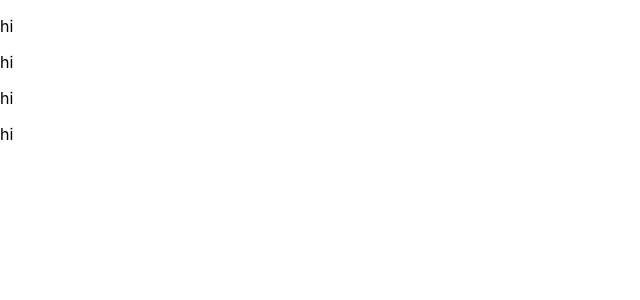
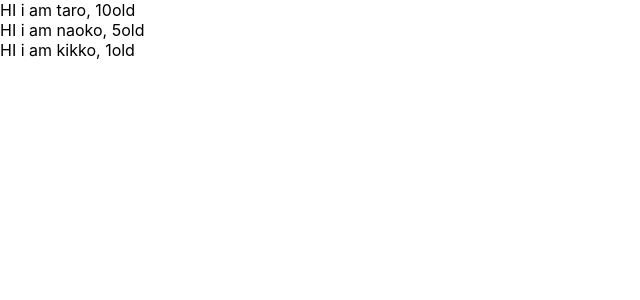
Before and after one commit to t-koi/react-udemy2, a React (Create React App) app: page / in a window 1280 px wide. Shown: the top 300 px of the page, without its empty margins (0-640 px from the left). Built offline with nearby package versions, Linux system fonts and the light colour scheme.

Commit message:
create props

```diff
--- a/src/App.js
+++ b/src/App.js
@@ -1,24 +1,33 @@
 // import React, { Component } from 'react';
+import React from 'react';
 
-// クラスコンポーネント
-// class App extends Component{
-//   render(){
-//     return (
-//      <React.Fragment>
-//       <label htmlFor="bar">bar</label>
-//       <input type="text" onClick={()=>{console.log("I clicked")}} />
-//      </ React.Fragment>
-//     );
-//   }
-// }
+const App = () =>{
+  const profiles =[
+    {name: "taro" ,old: 10},
+    {name: "naoko", old: 5},
+    {name: "kikko"}
+  ]
 
-const App = ()=>{
+  return(
+    <div>
+      {
+        profiles.map((profile, index)=>{
+          return  <User name={profile.name} old={profile.old} key={index}/>
+        })
+      }
+    </div>
+  )
+}
+
+const User = (props)=>{
   return (
   <div>
-   <p>hi</p>
-   <p>hi</p>
-   <p>hi</p>
-   <p>hi</p>
+    HI i am {props.name}, {props.old}old
   </div>
   )}
+
+  User.defaultProps = {
+    old: 1
+  }
+
 export default App;
--- a/src/index.js
+++ b/src/index.js
@@ -4,7 +4,6 @@ import './index.css';
 import App from './App';
 
 ReactDOM.render(
-
     <App />,
   document.getElementById('root')
 );
```
